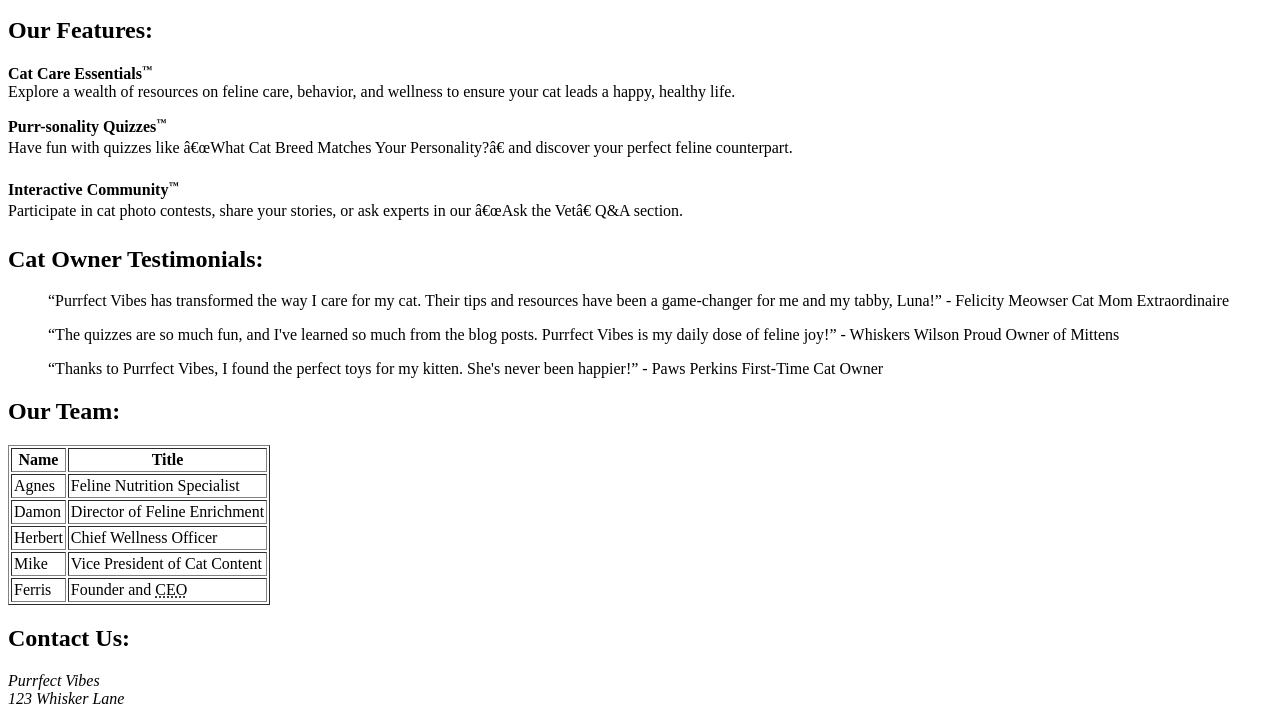
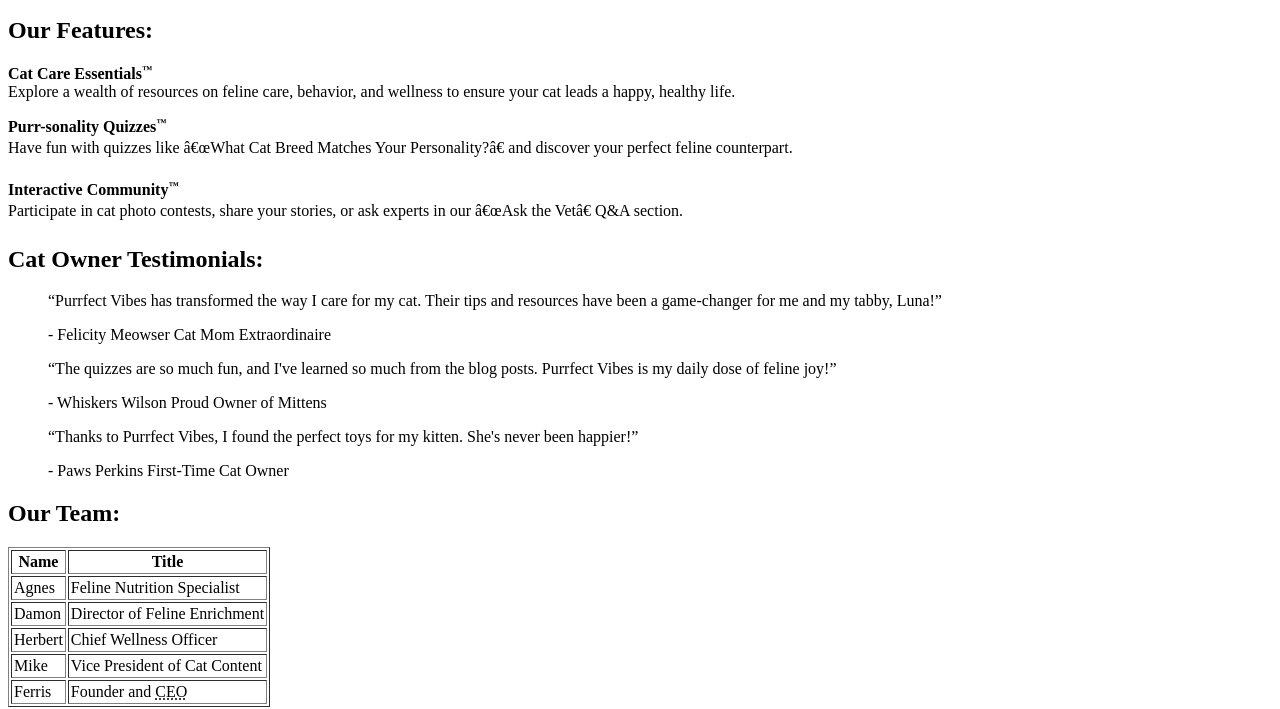
Before and after one commit to ycjuarez/COMM672_assignmentM2, a plain HTML site: page index.html in a window 1280 px wide. Shown: the part 101-810 px from the top of the page. Drawn offline with Linux system fonts and the light colour scheme.

Commit message:
Update index.html

```diff
--- a/index.html
+++ b/index.html
@@ -33,16 +33,17 @@
         <section>
             <h2>Cat Owner Testimonials:</h2>
                 <blockquote><q>Purrfect Vibes has transformed the way I care for my cat. Their tips and resources have been a game-changer for me and my tabby, Luna!</q>
-                - Felicity Meowser
-                Cat Mom Extraordinaire</blockquote>
+               <p> -
+            Felicity Meowser
+                Cat Mom Extraordinaire</p></blockquote>
 
                 <blockquote><q>The quizzes are so much fun, and I&apos;ve learned so much from the blog posts. Purrfect Vibes is my daily dose of feline joy!</q>
-                - Whiskers Wilson
-                Proud Owner of Mittens</blockquote>
+                <p>- Whiskers Wilson
+                Proud Owner of Mittens</p></blockquote>
 
                 <blockquote><q>Thanks to Purrfect Vibes, I found the perfect toys for my kitten. She&apos;s never been happier!</q>
-                - Paws Perkins
-                First-Time Cat Owner</blockquote>
+                <p>- Paws Perkins
+                First-Time Cat Owner</p></blockquote>
         </section>
 
 <!--Our Team-->
```
